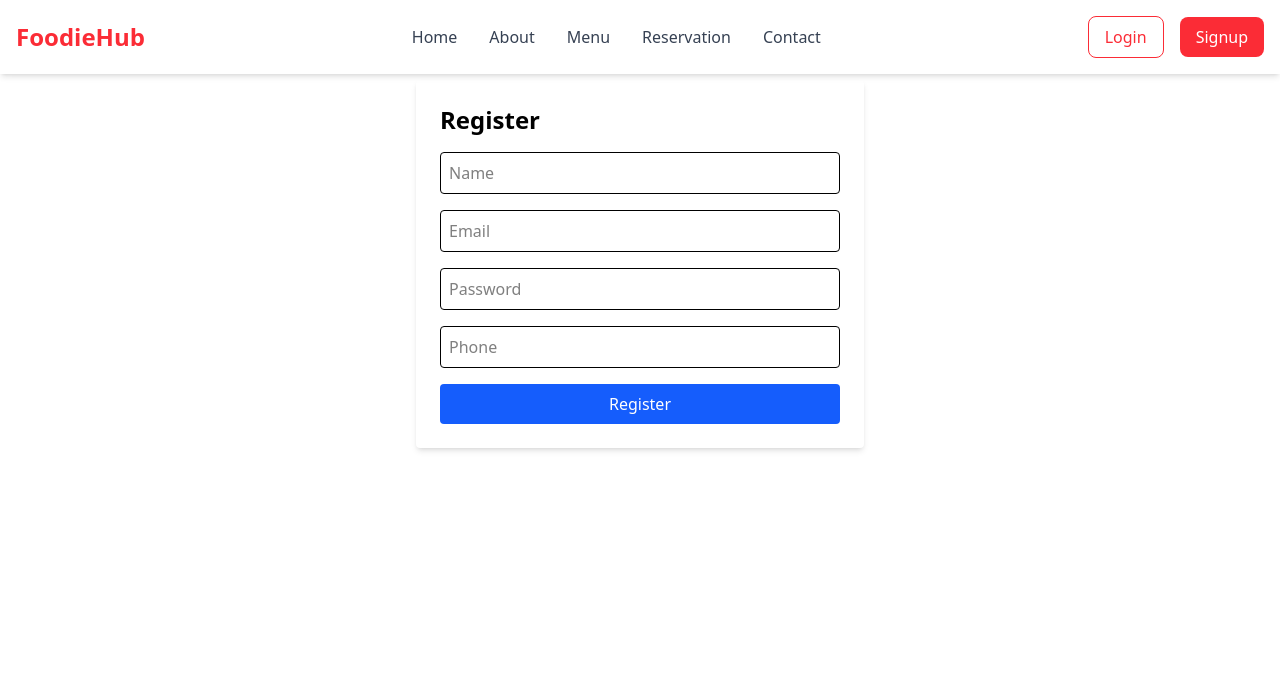
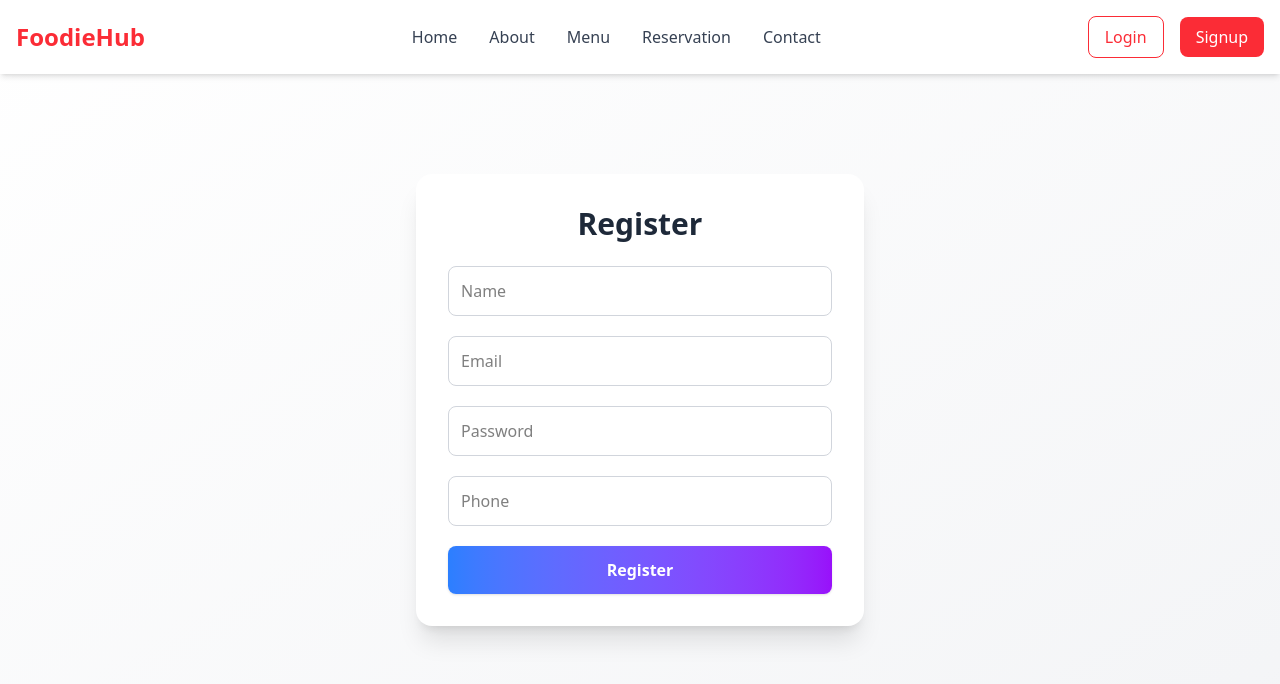
Before and after one commit to NextGen-Innovators/bca2025-sem4-alphacoders-table-queue, a React (Vite) app: page /register in a window 1280 px wide. Shown: the top 684 px of the page. Built offline with nearby package versions, Linux system fonts and the light colour scheme.

Commit message:
Update database, dashboard, login, register, and add new components

```diff
--- a/src/App.jsx
+++ b/src/App.jsx
@@ -1,5 +1,10 @@
+import { useState, useEffect } from "react";
+import { Routes, Route } from "react-router-dom";
+import { getRole } from "./utils/auth";
+
+// Navbars
 import Navbar from "./components/Navbar";
-import { Routes, Route } from "react-router-dom";
+import CustomerNavbar from "./components/CustomerNavbar";
 
 // Pages
 import Home from "./pages/Home";
@@ -11,11 +16,30 @@ import Login from "./pages/Login";
 import Register from "./pages/Register";
 import AdminDashboard from "./pages/AdminDashboard";
 import CustomerDashboard from "./pages/CustomerDashboard";
+import CustomerCart from "./pages/customer/CustomerCart";
+import CustomerHistory from "./pages/customer/CustomerHistory";
 
 function App() {
+  const [token, setToken] = useState(localStorage.getItem("token"));
+
+  // ✅ Sync token whenever localStorage changes
+  useEffect(() => {
+    const syncToken = () => {
+      setToken(localStorage.getItem("token"));
+    };
+
+    window.addEventListener("storage", syncToken);
+    syncToken(); // run once on mount
+
+    return () => window.removeEventListener("storage", syncToken);
+  }, []);
+
+  const role = token ? getRole() : null;
+
   return (
     <>
-      <Navbar />
+      {role === "customer" ? <CustomerNavbar /> : <Navbar />}
+
       <div>
         <Routes>
           <Route path="/" element={<Home />} />
@@ -23,10 +47,15 @@ function App() {
           <Route path="/contact" element={<Contact />} />
           <Route path="/menu" element={<Menu />} />
           <Route path="/reservation" element={<Reservation />} />
-          <Route path="/login" element={<Login />} />
+
+          {/* pass setToken */}
+          <Route path="/login" element={<Login setToken={setToken} />} />
+
           <Route path="/register" element={<Register />} />
           <Route path="/admin/dashboard" element={<AdminDashboard />} />
           <Route path="/customer/dashboard" element={<CustomerDashboard />} />
+          <Route path="/customer/dashboard/cart" element={<CustomerCart />} />
+          <Route path="/customer/dashboard/orderhistory" element={<CustomerHistory />} />
         </Routes>
       </div>
     </>
--- /dev/null
+++ b/src/components/CustomerNavbar.jsx
@@ -0,0 +1,58 @@
+import React from "react";
+import { Link, useNavigate } from "react-router-dom";
+import { jwtDecode } from "jwt-decode";
+
+const CustomerNavbar = () => {
+  const navigate = useNavigate();
+
+  // Safely get username from JWT (best practice)
+  let username = "User";
+  const token = localStorage.getItem("token");
+  if (token) {
+    try {
+      const decoded = jwtDecode(token);
+      username = decoded.name || decoded.email?.split("@")[0] || "User";
+    } catch (err) {
+      username = "User";
+    }
+  }
+
+  const handleLogout = () => {
+    localStorage.removeItem("token");
+    localStorage.removeItem("username"); // optional if you still use it
+    navigate("/login");
+    window.location.reload(); // ensures navbar switches back
+  };
+
+  return (
+    <nav className="bg-blue-600 text-white shadow-md fixed top-0 left-0 right-0 z-50">
+      <div className="max-w-7xl mx-auto px-4 sm:px-6 lg:px-8">
+        <div className="flex justify-between h-16 items-center">
+          <div className="flex-shrink-0">
+            <Link to="/customer/dashboard" className="text-2xl font-bold hover:text-gray-200">
+              FoodieHub
+            </Link>
+          </div>
+
+          <div className="hidden md:flex items-center space-x-6">
+            <Link to="/customer/dashboard/cart" className="hover:text-gray-200">cart</Link>
+            <Link to="/customer/dashboard/orderhistory" className="hover:text-gray-200">order history</Link>
+            <Link to="/customer/dasboard/orderqueue" className="hover:text-gray-200">Order Queue</Link>
+          </div>
+
+          <div className="flex items-center space-x-4">
+            <span className="font-semibold">Hi, {username}!</span>
+            <button
+              onClick={handleLogout}
+              className="bg-red-500 hover:bg-red-600 px-4 py-2 rounded transition font-medium"
+            >
+              Logout
+            </button>
+          </div>
+        </div>
+      </div>
+    </nav>
+  );
+};
+
+export default CustomerNavbar;
--- /dev/null
+++ b/src/context/AuthContext.jsx
@@ -0,0 +1,37 @@
+// src/context/AuthContext.jsx
+import { createContext, useContext, useState } from 'react';
+
+const AuthContext = createContext();
+
+export function AuthProvider({ children }) {
+  const [user, setUser] = useState(() => {
+    // Keep login after refresh
+    const saved = localStorage.getItem('user');
+    return saved ? JSON.parse(saved) : null;
+  });
+
+  const login = (userData) => {
+    setUser(userData);
+    localStorage.setItem('user', JSON.stringify(userData));
+  };
+
+  const logout = () => {
+    setUser(null);
+    localStorage.removeItem('user');
+  };
+
+  return (
+    <AuthContext.Provider value={{ user, login, logout }}>
+      {children}
+    </AuthContext.Provider>
+  );
+}
+
+// Custom hook to use auth
+export function useAuth() {
+  const context = useContext(AuthContext);
+  if (!context) {
+    throw new Error('useAuth must be used within AuthProvider');
+  }
+  return context;
+}
--- a/src/main.jsx
+++ b/src/main.jsx
@@ -1,11 +1,17 @@
-import React from 'react'
-import ReactDOM from 'react-dom/client'
-import App from './App.jsx'
-import { BrowserRouter } from 'react-router-dom'
-import './index.css'
+// src/main.jsx
+import React from 'react';
+import ReactDOM from 'react-dom/client';
+import App from './App.jsx';
+import { BrowserRouter } from 'react-router-dom';
+import { AuthProvider } from './context/AuthContext.jsx';
+import './index.css';
 
 ReactDOM.createRoot(document.getElementById('root')).render(
-  <BrowserRouter>
-    <App />
-  </BrowserRouter>
-)
+  <React.StrictMode>
+    <BrowserRouter>
+      <AuthProvider>
+        <App />
+      </AuthProvider>
+    </BrowserRouter>
+  </React.StrictMode>
+);
--- a/src/pages/Login.jsx
+++ b/src/pages/Login.jsx
@@ -1,13 +1,10 @@
 import { useState } from "react";
 import { useNavigate } from "react-router-dom";
-import {jwtDecode} from "jwt-decode";
+import { jwtDecode } from "jwt-decode";
 
 export default function Login({ setToken }) {
-  const [form, setForm] = useState({
-    email: "",
-    password: "",
-  });
-  const [message, setMessage] = useState("");
+  const [form, setForm] = useState({ email: "", password: "" });
+  const [message, setMessage] = useState({ text: "", type: "" });
   const navigate = useNavigate();
 
   const handleChange = (e) => {
@@ -16,37 +13,62 @@ export default function Login({ setToken }) {
 
   const handleSubmit = async (e) => {
     e.preventDefault();
+    setMessage({ text: "", type: "" });
+
+    if (!form.email || !form.password) {
+      setMessage({ text: "Please fill in all fields", type: "error" });
+      return;
+    }
+
     try {
       const res = await fetch("http://localhost:5000/auth/login", {
         method: "POST",
         headers: { "Content-Type": "application/json" },
         body: JSON.stringify(form),
       });
+
       const data = await res.json();
 
       if (res.ok) {
+        // save token
         localStorage.setItem("token", data.token);
+
+        // update app state
         if (setToken) setToken(data.token);
 
-        // Decode token to check role
-        const decoded = jwtDecode(data.token); // { id, role }
+        const decoded = jwtDecode(data.token);
+
+        setMessage({ text: "Login successful!", type: "success" });
+
+        // React redirect (no page reload)
         if (decoded.role === "admin") {
           navigate("/admin/dashboard");
         } else {
-          navigate("/menu");
+          navigate("/customer/dashboard");
         }
       } else {
-        setMessage(data.error);
+        setMessage({ text: data.error || "Login failed", type: "error" });
       }
     } catch (err) {
-      setMessage("Server error");
+      setMessage({ text: "Server error. Please try again.", type: "error" });
     }
   };
 
   return (
-    <div className="max-w-md mx-auto mt-20 p-6 bg-white shadow-md rounded">
-      <h2 className="text-2xl font-bold mb-4">Login</h2>
-      {message && <p className="mb-4 text-red-500">{message}</p>}
+    <div className="flex justify-center items-center min-h-screen bg-gray-100">
+      <div className="w-full max-w-md p-8 bg-white shadow-xl rounded-2xl">
+        <h2 className="text-3xl font-bold mb-6 text-center text-gray-800">Login</h2>
+
+        {message.text && (
+          <p
+            className={`mb-4 text-center font-semibold ${
+              message.type === "error" ? "text-red-500" : "text-green-600"
+            }`}
+          >
+            {message.text}
+          </p>
+        )}
+
         <form onSubmit={handleSubmit} className="space-y-4">
           <input
             type="email"
@@ -54,7 +76,7 @@ export default function Login({ setToken }) {
             placeholder="Email"
             value={form.email}
             onChange={handleChange}
-          className="w-full border p-2 rounded"
+            className="w-full border p-3 rounded-lg focus:outline-none focus:ring-2 focus:ring-blue-400"
             required
           />
           <input
@@ -63,16 +85,17 @@ export default function Login({ setToken }) {
             placeholder="Password"
             value={form.password}
             onChange={handleChange}
-          className="w-full border p-2 rounded"
+            className="w-full border p-3 rounded-lg focus:outline-none focus:ring-2 focus:ring-blue-400"
             required
           />
           <button
             type="submit"
-          className="w-full bg-green-600 text-white p-2 rounded hover:bg-green-700 transition"
+            className="w-full bg-gradient-to-r from-green-500 to-green-700 text-white p-3 rounded-lg font-semibold shadow hover:scale-105 transition"
           >
             Login
           </button>
         </form>
       </div>
+    </div>
   );
 }
--- a/src/pages/Register.jsx
+++ b/src/pages/Register.jsx
@@ -1,6 +1,9 @@
 import { useState } from "react";
+import { useNavigate } from "react-router-dom";
 
 export default function Register() {
+  const navigate = useNavigate();
+
   const [form, setForm] = useState({
     name: "",
     email: "",
@@ -9,14 +12,31 @@ export default function Register() {
     role: "customer",
   });
 
+  const [errors, setErrors] = useState({});
   const [message, setMessage] = useState("");
 
   const handleChange = (e) => {
     setForm({ ...form, [e.target.name]: e.target.value });
+    setErrors({ ...errors, [e.target.name]: "" }); // clear error on change
+  };
+
+  const validate = () => {
+    const newErrors = {};
+    if (form.name.trim().length < 3) newErrors.name = "Name must be at least 3 characters";
+    if (!/\S+@\S+\.\S+/.test(form.email)) newErrors.email = "Invalid email address";
+    if (form.password.length < 6) newErrors.password = "Password must be at least 6 characters";
+    if (!/^\d{10}$/.test(form.phone)) newErrors.phone = "Phone must be 10 digits";
+    return newErrors;
   };
 
   const handleSubmit = async (e) => {
     e.preventDefault();
+    const validationErrors = validate();
+    if (Object.keys(validationErrors).length > 0) {
+      setErrors(validationErrors);
+      return;
+    }
+
     try {
       const res = await fetch("http://localhost:5000/auth/register", {
         method: "POST",
@@ -24,61 +44,95 @@ export default function Register() {
         body: JSON.stringify(form),
       });
       const data = await res.json();
-      if (res.ok) setMessage(data.message);
-      else setMessage(data.error);
+      if (res.ok) {
+        setMessage(data.message);
+        setTimeout(() => navigate("/login"), 1500); // redirect to login after 1.5s
+      } else {
+        setMessage(data.error);
+      }
     } catch (err) {
       setMessage("Server error");
     }
   };
 
   return (
-    <div className="max-w-md mx-auto mt-20 p-6 bg-white shadow-md rounded">
-      <h2 className="text-2xl font-bold mb-4">Register</h2>
-      {message && <p className="mb-4 text-red-500">{message}</p>}
-      <form onSubmit={handleSubmit} className="space-y-4">
+    <div className="flex justify-center items-center min-h-screen bg-gradient-to-br from-white to-gray-100">
+      <div className="w-full max-w-md p-8 bg-white shadow-xl rounded-2xl">
+        <h2 className="text-3xl font-extrabold mb-6 text-center text-gray-800">Register</h2>
+
+        {message && (
+          <p className="mb-4 text-center text-red-500 font-semibold">{message}</p>
+        )}
+
+        <form onSubmit={handleSubmit} className="space-y-5">
+          <div>
             <input
               type="text"
               name="name"
               placeholder="Name"
               value={form.name}
               onChange={handleChange}
-          className="w-full border p-2 rounded"
+              className={`w-full border p-3 rounded-lg focus:outline-none focus:ring-2 ${
+                errors.name ? "border-red-500 focus:ring-red-400" : "border-gray-300 focus:ring-blue-400"
+              }`}
               required
             />
+            {errors.name && <p className="text-red-500 text-sm mt-1 text-center">{errors.name}</p>}
+          </div>
+
+          <div>
             <input
               type="email"
               name="email"
               placeholder="Email"
               value={form.email}
               onChange={handleChange}
-          className="w-full border p-2 rounded"
+              className={`w-full border p-3 rounded-lg focus:outline-none focus:ring-2 ${
+                errors.email ? "border-red-500 focus:ring-red-400" : "border-gray-300 focus:ring-blue-400"
+              }`}
               required
             />
+            {errors.email && <p className="text-red-500 text-sm mt-1 text-center">{errors.email}</p>}
+          </div>
+
+          <div>
             <input
               type="password"
               name="password"
               placeholder="Password"
               value={form.password}
               onChange={handleChange}
-          className="w-full border p-2 rounded"
+              className={`w-full border p-3 rounded-lg focus:outline-none focus:ring-2 ${
+                errors.password ? "border-red-500 focus:ring-red-400" : "border-gray-300 focus:ring-blue-400"
+              }`}
               required
             />
+            {errors.password && <p className="text-red-500 text-sm mt-1 text-center">{errors.password}</p>}
+          </div>
+
+          <div>
             <input
               type="text"
               name="phone"
               placeholder="Phone"
               value={form.phone}
               onChange={handleChange}
-          className="w-full border p-2 rounded"
+              className={`w-full border p-3 rounded-lg focus:outline-none focus:ring-2 ${
+                errors.phone ? "border-red-500 focus:ring-red-400" : "border-gray-300 focus:ring-blue-400"
+              }`}
               required
             />
+            {errors.phone && <p className="text-red-500 text-sm mt-1 text-center">{errors.phone}</p>}
+          </div>
+
           <button
             type="submit"
-          className="w-full bg-blue-600 text-white p-2 rounded hover:bg-blue-700 transition"
+            className="w-full bg-gradient-to-r from-blue-500 to-purple-600 text-white p-3 rounded-lg font-semibold shadow hover:scale-105 transform transition"
           >
             Register
           </button>
         </form>
       </div>
+    </div>
   );
 }
--- /dev/null
+++ b/src/pages/customer/CustomerCart.jsx
@@ -0,0 +1,11 @@
+import React from 'react'
+
+const CustomerCart = () => {
+  return (
+    <div>
+      rgtgt
+    </div>
+  )
+}
+
+export default CustomerCart
--- /dev/null
+++ b/src/pages/customer/CustomerHistory.jsx
@@ -0,0 +1,11 @@
+import React from 'react'
+
+const CustomerHistory = () => {
+  return (
+    <div>
+      klkflksfdgdxfgbdfb dgfvb
+    </div>
+  )
+}
+
+export default CustomerHistory
--- /dev/null
+++ b/src/utils/auth.js
@@ -0,0 +1,17 @@
+// src/utils/auth.js
+import { jwtDecode } from "jwt-decode";
+
+export const getRole = () => {
+  const token = localStorage.getItem("token");
+  if (!token) return null;
+
+  try {
+    const decoded = jwtDecode(token);
+    return decoded.role;
+  } catch {
+    return null;
+  }
+};
+
+export const isCustomer = () => getRole() === "customer";
+export const isAdmin = () => getRole() === "admin";
```
Also changed, not shown: src/pages/CustomerDashboard.jsx (+65 -10 lines), 1 other file (tests, documents, lock files or other folders). Lines whose indentation alone changed are shown as unchanged.
